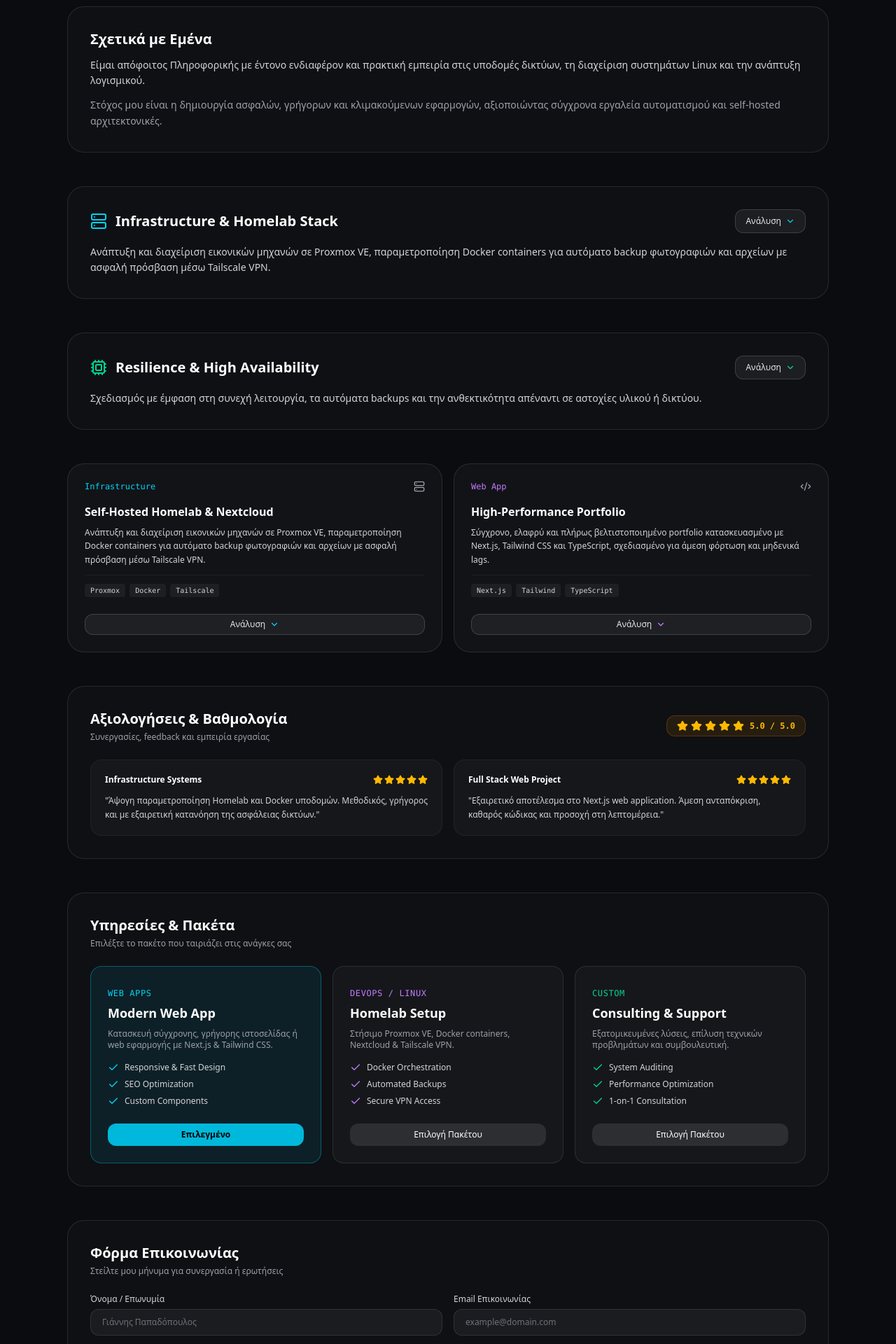
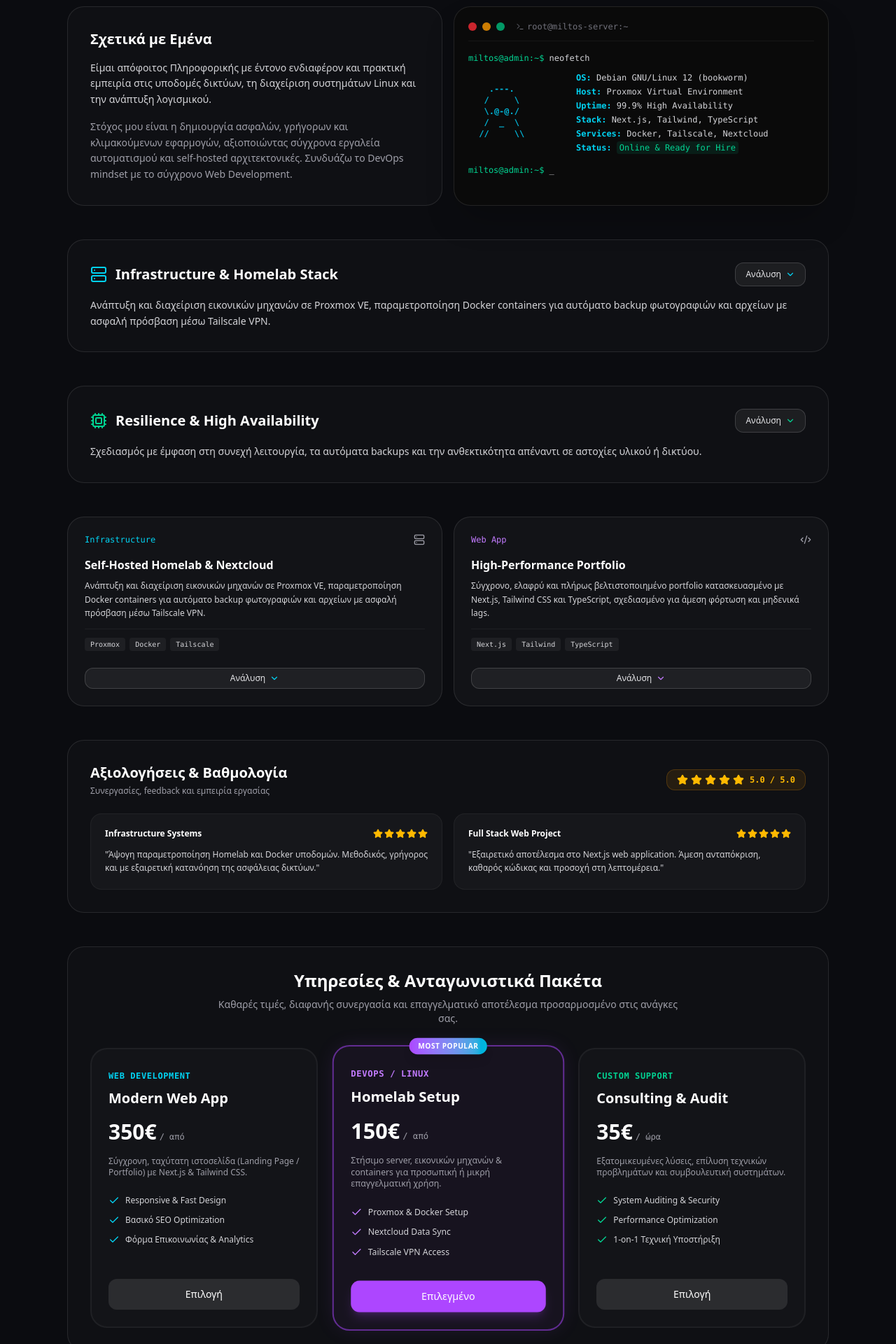
Before and after one commit to miltos12222/my-portfolio, a Next.js app: page / in a window 1280 px wide. Shown: the part 700-2620 px from the top of the page at 70% size. Built offline with nearby package versions, Linux system fonts and the light colour scheme.

Commit message:
Upgrade to Senior level: Added terminal widget, pricing tiers, and working Resend API form

```diff
--- a/app/page.tsx
+++ b/app/page.tsx
@@ -4,7 +4,7 @@ import { useState, useEffect } from "react";
 import Navbar from "@/components/Navbar";
 import Footer from "@/components/Footer";
 import Image from "next/image";
-import { Mail, Server, Code2, Cpu, CheckCircle2, ChevronDown, Star, Send, Check } from "lucide-react";
+import { Mail, Server, Code2, Cpu, CheckCircle2, ChevronDown, Star, Send, Check, Terminal } from "lucide-react";
 import { GithubIcon, LinkedinIcon } from "@/components/SocialIcons";
 
 export default function Home() {
@@ -17,7 +17,7 @@ export default function Home() {
   const [resilienceOpen, setResilienceOpen] = useState(false);
 
   // States για τη φόρμα επικοινωνίας
-  const [selectedPlan, setSelectedPlan] = useState("Modern Web App");
+  const [selectedPlan, setSelectedPlan] = useState("Homelab Setup");
   const [formData, setFormData] = useState({ name: "", email: "", message: "" });
   const [isSubmitting, setIsSubmitting] = useState(false);
   const [formSubmitted, setFormSubmitted] = useState(false);
@@ -25,6 +25,16 @@ export default function Home() {
   useEffect(() => {
     window.scrollTo(0, 0);
   }, []);
+
+  // Λήψη τιμής βάσει επιλεγμένου πακέτου
+  const getPlanPrice = (plan: string) => {
+    switch (plan) {
+      case "Modern Web App": return "Από 350€";
+      case "Homelab Setup": return "Από 150€";
+      case "Custom Consulting": return "35€ / ώρα";
+      default: return "Κατόπιν Συνεννόησης";
+    }
+  };
 
   // Συνάρτηση υποβολής φόρμας
   const handleSubmit = async (e: React.FormEvent) => {
@@ -41,7 +51,7 @@ export default function Home() {
           name: formData.name,
           email: formData.email,
           serviceTitle: selectedPlan,
-          servicePrice: "Custom Quote",
+          servicePrice: getPlanPrice(selectedPlan),
           message: formData.message,
         }),
       });
@@ -245,15 +255,50 @@ export default function Home() {
 
         </section>
 
-        {/* ABOUT ME */}
-        <section id="about-me" className="rounded-3xl border border-white/10 bg-white/[0.02] p-8">
-          <h2 className="text-xl font-bold text-white mb-3">Σχετικά με Εμένα</h2>
-          <p className="text-sm text-zinc-300 leading-relaxed mb-3">
+        {/* FULL EXTRA: ABOUT ME + INTERACTIVE TERMINAL */}
+        <section id="about-me" className="grid grid-cols-1 lg:grid-cols-2 gap-4">
+          <div className="rounded-3xl border border-white/10 bg-white/[0.02] p-8 flex flex-col justify-center">
+            <h2 className="text-xl font-bold text-white mb-4">Σχετικά με Εμένα</h2>
+            <p className="text-sm text-zinc-300 leading-relaxed mb-4">
               Είμαι απόφοιτος Πληροφορικής με έντονο ενδιαφέρον και πρακτική εμπειρία στις υποδομές δικτύων, τη διαχείριση συστημάτων Linux και την ανάπτυξη λογισμικού.
             </p>
             <p className="text-sm text-zinc-400 leading-relaxed">
-            Στόχος μου είναι η δημιουργία ασφαλών, γρήγορων και κλιμακούμενων εφαρμογών, αξιοποιώντας σύγχρονα εργαλεία αυτοματισμού και self-hosted αρχιτεκτονικές.
+              Στόχος μου είναι η δημιουργία ασφαλών, γρήγορων και κλιμακούμενων εφαρμογών, αξιοποιώντας σύγχρονα εργαλεία αυτοματισμού και self-hosted αρχιτεκτονικές. Συνδυάζω το DevOps mindset με το σύγχρονο Web Development.
             </p>
+          </div>
+
+          {/* Terminal Widget */}
+          <div className="rounded-3xl border border-white/10 bg-[#0a0a0a] p-5 font-mono text-xs shadow-2xl relative overflow-hidden group">
+            <div className="flex items-center gap-2 mb-4 pb-3 border-b border-white/5">
+              <div className="w-3 h-3 rounded-full bg-red-500/80"></div>
+              <div className="w-3 h-3 rounded-full bg-amber-500/80"></div>
+              <div className="w-3 h-3 rounded-full bg-emerald-500/80"></div>
+              <span className="ml-2 text-zinc-500 flex items-center gap-1"><Terminal className="w-3 h-3" /> root@miltos-server:~</span>
+            </div>
+            <div className="space-y-2 text-zinc-300">
+              <p><span className="text-emerald-400">miltos@admin:~$</span> neofetch</p>
+              <div className="pl-2 pt-1 flex gap-4">
+                <div className="text-cyan-500 font-bold hidden sm:block">
+                  <pre>{`
+   .---.
+  /     \\
+  \\.@-@./
+  /  _  \\
+ //     \\\\
+                  `}</pre>
+                </div>
+                <div className="space-y-1">
+                  <p><span className="text-cyan-400 font-bold">OS:</span> Debian GNU/Linux 12 (bookworm)</p>
+                  <p><span className="text-cyan-400 font-bold">Host:</span> Proxmox Virtual Environment</p>
+                  <p><span className="text-cyan-400 font-bold">Uptime:</span> 99.9% High Availability</p>
+                  <p><span className="text-cyan-400 font-bold">Stack:</span> Next.js, Tailwind, TypeScript</p>
+                  <p><span className="text-cyan-400 font-bold">Services:</span> Docker, Tailscale, Nextcloud</p>
+                  <p><span className="text-cyan-400 font-bold">Status:</span> <span className="text-emerald-400 bg-emerald-400/10 px-1 py-0.5 rounded">Online & Ready for Hire</span></p>
+                </div>
+              </div>
+              <p className="pt-2"><span className="text-emerald-400">miltos@admin:~$</span> <span className="animate-pulse">_</span></p>
+            </div>
+          </div>
         </section>
 
         {/* INFRASTRUCTURE */}
@@ -439,71 +484,88 @@ export default function Home() {
           </div>
         </section>
 
-        {/* PRICING & SERVICES SECTION */}
-        <section id="services" className="rounded-3xl border border-white/10 bg-white/[0.02] p-8 space-y-6">
-          <div>
-            <h2 className="text-xl font-bold text-white mb-1">Υπηρεσίες & Πακέτα</h2>
-            <p className="text-xs text-zinc-400">Επιλέξτε το πακέτο που ταιριάζει στις ανάγκες σας</p>
+        {/* PRICING & SERVICES SECTION (Αναβαθμισμένο) */}
+        <section id="services" className="rounded-3xl border border-white/10 bg-white/[0.02] p-8 space-y-8">
+          <div className="text-center max-w-2xl mx-auto">
+            <h2 className="text-2xl font-bold text-white mb-2">Υπηρεσίες & Ανταγωνιστικά Πακέτα</h2>
+            <p className="text-sm text-zinc-400">Καθαρές τιμές, διαφανής συνεργασία και επαγγελματικό αποτέλεσμα προσαρμοσμένο στις ανάγκες σας.</p>
           </div>
 
-          <div className="grid grid-cols-1 md:grid-cols-3 gap-4">
-            {/* Package 1 */}
-            <div className={`rounded-2xl p-6 border flex flex-col justify-between transition-all ${selectedPlan === "Modern Web App" ? "bg-cyan-500/10 border-cyan-500/40" : "bg-white/[0.03] border-white/10"}`}>
+          <div className="grid grid-cols-1 md:grid-cols-3 gap-6">
+
+            {/* Package 1: Web Apps */}
+            <div className={`relative rounded-3xl p-6 flex flex-col justify-between transition-all duration-300 border-2 ${selectedPlan === "Modern Web App" ? "bg-cyan-500/5 border-cyan-500/50 shadow-[0_0_30px_-5px_rgba(6,182,212,0.15)] scale-[1.02]" : "bg-white/[0.02] border-white/5 hover:border-white/10"}`}>
               <div>
-                <span className="text-xs font-mono text-cyan-400 uppercase tracking-wider">Web Apps</span>
-                <h3 className="text-lg font-bold text-white mt-1 mb-2">Modern Web App</h3>
-                <p className="text-xs text-zinc-400 mb-4">Κατασκευή σύγχρονης, γρήγορης ιστοσελίδας ή web εφαρμογής με Next.js & Tailwind CSS.</p>
-                <ul className="space-y-2 text-xs text-zinc-300 mb-6">
+                <span className="text-xs font-mono text-cyan-400 uppercase tracking-wider font-bold">Web Development</span>
+                <h3 className="text-xl font-bold text-white mt-2">Modern Web App</h3>
+                <div className="my-4 flex items-baseline gap-1">
+                  <span className="text-3xl font-bold text-white">350€</span>
+                  <span className="text-xs text-zinc-400 font-mono">/ από</span>
+                </div>
+                <p className="text-xs text-zinc-400 mb-6">Σύγχρονη, ταχύτατη ιστοσελίδα (Landing Page / Portfolio) με Next.js & Tailwind CSS.</p>
+                <ul className="space-y-3 text-xs text-zinc-300 mb-8">
                   <li className="flex items-center gap-2"><Check className="w-4 h-4 text-cyan-400" /> Responsive & Fast Design</li>
-                  <li className="flex items-center gap-2"><Check className="w-4 h-4 text-cyan-400" /> SEO Optimization</li>
-                  <li className="flex items-center gap-2"><Check className="w-4 h-4 text-cyan-400" /> Custom Components</li>
+                  <li className="flex items-center gap-2"><Check className="w-4 h-4 text-cyan-400" /> Βασικό SEO Optimization</li>
+                  <li className="flex items-center gap-2"><Check className="w-4 h-4 text-cyan-400" /> Φόρμα Επικοινωνίας & Analytics</li>
                 </ul>
               </div>
               <button
                 onClick={() => setSelectedPlan("Modern Web App")}
-                className={`w-full py-2 rounded-xl text-xs font-medium transition-all cursor-pointer ${selectedPlan === "Modern Web App" ? "bg-cyan-500 text-black font-semibold" : "bg-white/10 hover:bg-white/20 text-white"}`}
+                className={`w-full py-3 rounded-xl text-sm font-medium transition-all cursor-pointer ${selectedPlan === "Modern Web App" ? "bg-cyan-500 text-black shadow-lg shadow-cyan-500/20" : "bg-white/10 hover:bg-white/20 text-white"}`}
               >
-                {selectedPlan === "Modern Web App" ? "Επιλεγμένο" : "Επιλογή Πακέτου"}
+                {selectedPlan === "Modern Web App" ? "Επιλεγμένο" : "Επιλογή"}
               </button>
             </div>
 
-            {/* Package 2 */}
-            <div className={`rounded-2xl p-6 border flex flex-col justify-between transition-all ${selectedPlan === "Homelab & Infrastructure" ? "bg-purple-500/10 border-purple-500/40" : "bg-white/[0.03] border-white/10"}`}>
+            {/* Package 2: Homelab (Highlighted) */}
+            <div className={`relative rounded-3xl p-6 flex flex-col justify-between transition-all duration-300 border-2 ${selectedPlan === "Homelab Setup" ? "bg-purple-500/5 border-purple-500/50 shadow-[0_0_30px_-5px_rgba(168,85,247,0.15)] scale-[1.02]" : "bg-white/[0.02] border-white/5 hover:border-white/10"}`}>
+              <div className="absolute -top-3 left-1/2 -translate-x-1/2 bg-gradient-to-r from-purple-500 to-cyan-500 text-white text-[10px] font-bold px-3 py-1 rounded-full uppercase tracking-wider shadow-lg">
+                Most Popular
+              </div>
+
               <div>
-                <span className="text-xs font-mono text-purple-400 uppercase tracking-wider">DevOps / Linux</span>
-                <h3 className="text-lg font-bold text-white mt-1 mb-2">Homelab Setup</h3>
-                <p className="text-xs text-zinc-400 mb-4">Στήσιμο Proxmox VE, Docker containers, Nextcloud & Tailscale VPN.</p>
-                <ul className="space-y-2 text-xs text-zinc-300 mb-6">
-                  <li className="flex items-center gap-2"><Check className="w-4 h-4 text-purple-400" /> Docker Orchestration</li>
-                  <li className="flex items-center gap-2"><Check className="w-4 h-4 text-purple-400" /> Automated Backups</li>
-                  <li className="flex items-center gap-2"><Check className="w-4 h-4 text-purple-400" /> Secure VPN Access</li>
+                <span className="text-xs font-mono text-purple-400 uppercase tracking-wider font-bold">DevOps / Linux</span>
+                <h3 className="text-xl font-bold text-white mt-2">Homelab Setup</h3>
+                <div className="my-4 flex items-baseline gap-1">
+                  <span className="text-3xl font-bold text-white">150€</span>
+                  <span className="text-xs text-zinc-400 font-mono">/ από</span>
+                </div>
+                <p className="text-xs text-zinc-400 mb-6">Στήσιμο server, εικονικών μηχανών & containers για προσωπική ή μικρή επαγγελματική χρήση.</p>
+                <ul className="space-y-3 text-xs text-zinc-300 mb-8">
+                  <li className="flex items-center gap-2"><Check className="w-4 h-4 text-purple-400" /> Proxmox & Docker Setup</li>
+                  <li className="flex items-center gap-2"><Check className="w-4 h-4 text-purple-400" /> Nextcloud Data Sync</li>
+                  <li className="flex items-center gap-2"><Check className="w-4 h-4 text-purple-400" /> Tailscale VPN Access</li>
                 </ul>
               </div>
               <button
-                onClick={() => setSelectedPlan("Homelab & Infrastructure")}
-                className={`w-full py-2 rounded-xl text-xs font-medium transition-all cursor-pointer ${selectedPlan === "Homelab & Infrastructure" ? "bg-purple-500 text-black font-semibold" : "bg-white/10 hover:bg-white/20 text-white"}`}
+                onClick={() => setSelectedPlan("Homelab Setup")}
+                className={`w-full py-3 rounded-xl text-sm font-medium transition-all cursor-pointer ${selectedPlan === "Homelab Setup" ? "bg-purple-500 text-white shadow-lg shadow-purple-500/20" : "bg-white/10 hover:bg-white/20 text-white"}`}
               >
-                {selectedPlan === "Homelab & Infrastructure" ? "Επιλεγμένο" : "Επιλογή Πακέτου"}
+                {selectedPlan === "Homelab Setup" ? "Επιλεγμένο" : "Επιλογή"}
               </button>
             </div>
 
-            {/* Package 3 */}
-            <div className={`rounded-2xl p-6 border flex flex-col justify-between transition-all ${selectedPlan === "Custom Consulting" ? "bg-emerald-500/10 border-emerald-500/40" : "bg-white/[0.03] border-white/10"}`}>
+            {/* Package 3: Consulting */}
+            <div className={`relative rounded-3xl p-6 flex flex-col justify-between transition-all duration-300 border-2 ${selectedPlan === "Custom Consulting" ? "bg-emerald-500/5 border-emerald-500/50 shadow-[0_0_30px_-5px_rgba(16,185,129,0.15)] scale-[1.02]" : "bg-white/[0.02] border-white/5 hover:border-white/10"}`}>
               <div>
-                <span className="text-xs font-mono text-emerald-400 uppercase tracking-wider">Custom</span>
-                <h3 className="text-lg font-bold text-white mt-1 mb-2">Consulting & Support</h3>
-                <p className="text-xs text-zinc-400 mb-4">Εξατομικευμένες λύσεις, επίλυση τεχνικών προβλημάτων και συμβουλευτική.</p>
-                <ul className="space-y-2 text-xs text-zinc-300 mb-6">
-                  <li className="flex items-center gap-2"><Check className="w-4 h-4 text-emerald-400" /> System Auditing</li>
+                <span className="text-xs font-mono text-emerald-400 uppercase tracking-wider font-bold">Custom Support</span>
+                <h3 className="text-xl font-bold text-white mt-2">Consulting & Audit</h3>
+                <div className="my-4 flex items-baseline gap-1">
+                  <span className="text-3xl font-bold text-white">35€</span>
+                  <span className="text-xs text-zinc-400 font-mono">/ ώρα</span>
+                </div>
+                <p className="text-xs text-zinc-400 mb-6">Εξατομικευμένες λύσεις, επίλυση τεχνικών προβλημάτων και συμβουλευτική συστημάτων.</p>
+                <ul className="space-y-3 text-xs text-zinc-300 mb-8">
+                  <li className="flex items-center gap-2"><Check className="w-4 h-4 text-emerald-400" /> System Auditing & Security</li>
                   <li className="flex items-center gap-2"><Check className="w-4 h-4 text-emerald-400" /> Performance Optimization</li>
-                  <li className="flex items-center gap-2"><Check className="w-4 h-4 text-emerald-400" /> 1-on-1 Consultation</li>
+                  <li className="flex items-center gap-2"><Check className="w-4 h-4 text-emerald-400" /> 1-on-1 Τεχνική Υποστήριξη</li>
                 </ul>
               </div>
               <button
                 onClick={() => setSelectedPlan("Custom Consulting")}
-                className={`w-full py-2 rounded-xl text-xs font-medium transition-all cursor-pointer ${selectedPlan === "Custom Consulting" ? "bg-emerald-500 text-black font-semibold" : "bg-white/10 hover:bg-white/20 text-white"}`}
+                className={`w-full py-3 rounded-xl text-sm font-medium transition-all cursor-pointer ${selectedPlan === "Custom Consulting" ? "bg-emerald-500 text-black shadow-lg shadow-emerald-500/20" : "bg-white/10 hover:bg-white/20 text-white"}`}
               >
-                {selectedPlan === "Custom Consulting" ? "Επιλεγμένο" : "Επιλογή Πακέτου"}
+                {selectedPlan === "Custom Consulting" ? "Επιλεγμένο" : "Επιλογή"}
               </button>
             </div>
           </div>
@@ -512,70 +574,78 @@ export default function Home() {
         {/* CONTACT FORM SECTION */}
         <section id="contact" className="rounded-3xl border border-white/10 bg-white/[0.02] p-8 space-y-6">
           <div>
-            <h2 className="text-xl font-bold text-white mb-1">Φόρμα Επικοινωνίας</h2>
-            <p className="text-xs text-zinc-400">Στείλτε μου μήνυμα για συνεργασία ή ερωτήσεις</p>
+            <h2 className="text-xl font-bold text-white mb-1">Αίτημα Συνεργασίας</h2>
+            <p className="text-xs text-zinc-400">Επιλέξτε πακέτο από πάνω και στείλτε μου τα στοιχεία σας.</p>
           </div>
 
-          <form onSubmit={handleSubmit} className="space-y-4">
-            <div className="grid grid-cols-1 sm:grid-cols-2 gap-4">
+          <form onSubmit={handleSubmit} className="space-y-5">
+            <div className="grid grid-cols-1 sm:grid-cols-2 gap-5">
               <div>
-                <label className="block text-xs font-medium text-zinc-300 mb-1.5">Όνομα / Επωνυμία</label>
+                <label className="block text-xs font-medium text-zinc-300 mb-2">Όνομα / Επωνυμία</label>
                 <input
                   type="text"
                   required
                   placeholder="Γιάννης Παπαδόπουλος"
                   value={formData.name}
                   onChange={(e) => setFormData({ ...formData, name: e.target.value })}
-                  className="w-full px-4 py-2.5 rounded-xl bg-white/[0.05] border border-white/10 text-white text-xs placeholder:text-zinc-500 focus:outline-none focus:border-cyan-500/50 transition-all"
+                  className="w-full px-4 py-3 rounded-xl bg-white/[0.03] border border-white/10 text-white text-sm placeholder:text-zinc-600 focus:outline-none focus:border-cyan-500/50 transition-all"
                 />
               </div>
 
               <div>
-                <label className="block text-xs font-medium text-zinc-300 mb-1.5">Email Επικοινωνίας</label>
+                <label className="block text-xs font-medium text-zinc-300 mb-2">Email Επικοινωνίας</label>
                 <input
                   type="email"
                   required
                   placeholder="example@domain.com"
                   value={formData.email}
                   onChange={(e) => setFormData({ ...formData, email: e.target.value })}
-                  className="w-full px-4 py-2.5 rounded-xl bg-white/[0.05] border border-white/10 text-white text-xs placeholder:text-zinc-500 focus:outline-none focus:border-cyan-500/50 transition-all"
+                  className="w-full px-4 py-3 rounded-xl bg-white/[0.03] border border-white/10 text-white text-sm placeholder:text-zinc-600 focus:outline-none focus:border-cyan-500/50 transition-all"
                 />
               </div>
             </div>
 
             <div>
-              <label className="block text-xs font-medium text-zinc-300 mb-1.5">Επιλεγμένο Υπηρεσία</label>
+              <label className="block text-xs font-medium text-zinc-300 mb-2">Επιλεγμένη Υπηρεσία & Τιμή</label>
+              <div className="flex gap-2">
                 <input
                   type="text"
                   readOnly
                   value={selectedPlan}
-                className="w-full px-4 py-2.5 rounded-xl bg-white/[0.02] border border-white/10 text-cyan-400 font-mono text-xs cursor-not-allowed"
+                  className="w-2/3 px-4 py-3 rounded-xl bg-cyan-500/5 border border-cyan-500/20 text-cyan-400 font-mono text-sm cursor-not-allowed"
                 />
+                <input
+                  type="text"
+                  readOnly
+                  value={getPlanPrice(selectedPlan)}
+                  className="w-1/3 px-4 py-3 rounded-xl bg-white/[0.02] border border-white/10 text-zinc-400 font-mono text-sm text-center cursor-not-allowed"
+                />
+              </div>
             </div>
 
             <div>
-              <label className="block text-xs font-medium text-zinc-300 mb-1.5">Μήνυμα</label>
+              <label className="block text-xs font-medium text-zinc-300 mb-2">Μήνυμα / Λεπτομέρειες</label>
               <textarea
                 required
                 rows={4}
-                placeholder="Περιγράψτε εντονότερα το project ή το αίτημά σας..."
+                placeholder="Περιγράψτε το project ή το αίτημά σας..."
                 value={formData.message}
                 onChange={(e) => setFormData({ ...formData, message: e.target.value })}
-                className="w-full px-4 py-2.5 rounded-xl bg-white/[0.05] border border-white/10 text-white text-xs placeholder:text-zinc-500 focus:outline-none focus:border-cyan-500/50 transition-all resize-none"
+                className="w-full px-4 py-3 rounded-xl bg-white/[0.03] border border-white/10 text-white text-sm placeholder:text-zinc-600 focus:outline-none focus:border-cyan-500/50 transition-all resize-none"
               />
             </div>
 
             <button
               type="submit"
               disabled={isSubmitting}
-              className="flex items-center justify-center gap-2 w-full py-3 rounded-xl bg-cyan-500 hover:bg-cyan-400 disabled:opacity-50 text-black font-semibold text-xs transition-all shadow-lg shadow-cyan-500/10 cursor-pointer"
+              className="flex items-center justify-center gap-2 w-full py-3.5 rounded-xl bg-cyan-500 hover:bg-cyan-400 disabled:opacity-50 text-black font-bold text-sm transition-all shadow-[0_0_20px_rgba(6,182,212,0.3)] cursor-pointer"
             >
               <Send className="w-4 h-4" />
-              <span>{isSubmitting ? "Γίνεται αποστολή..." : "Αποστολή Μηνύματος"}</span>
+              <span>{isSubmitting ? "Γίνεται αποστολή..." : "Αποστολή Αιτήματος"}</span>
             </button>
 
             {formSubmitted && (
-              <div className="p-3 rounded-xl bg-emerald-500/10 border border-emerald-500/20 text-emerald-400 text-xs text-center font-medium">
+              <div className="p-4 rounded-xl bg-emerald-500/10 border border-emerald-500/20 text-emerald-400 text-sm text-center font-medium animate-pulse">
                 ✓ Το μήνυμά σας στάλθηκε με επιτυχία! Θα επικοινωνήσω μαζί σας σύντομα.
               </div>
             )}
```
Also changed, not shown: 1 other file (tests, documents, lock files or other folders). Lines whose indentation alone changed are shown as unchanged.
